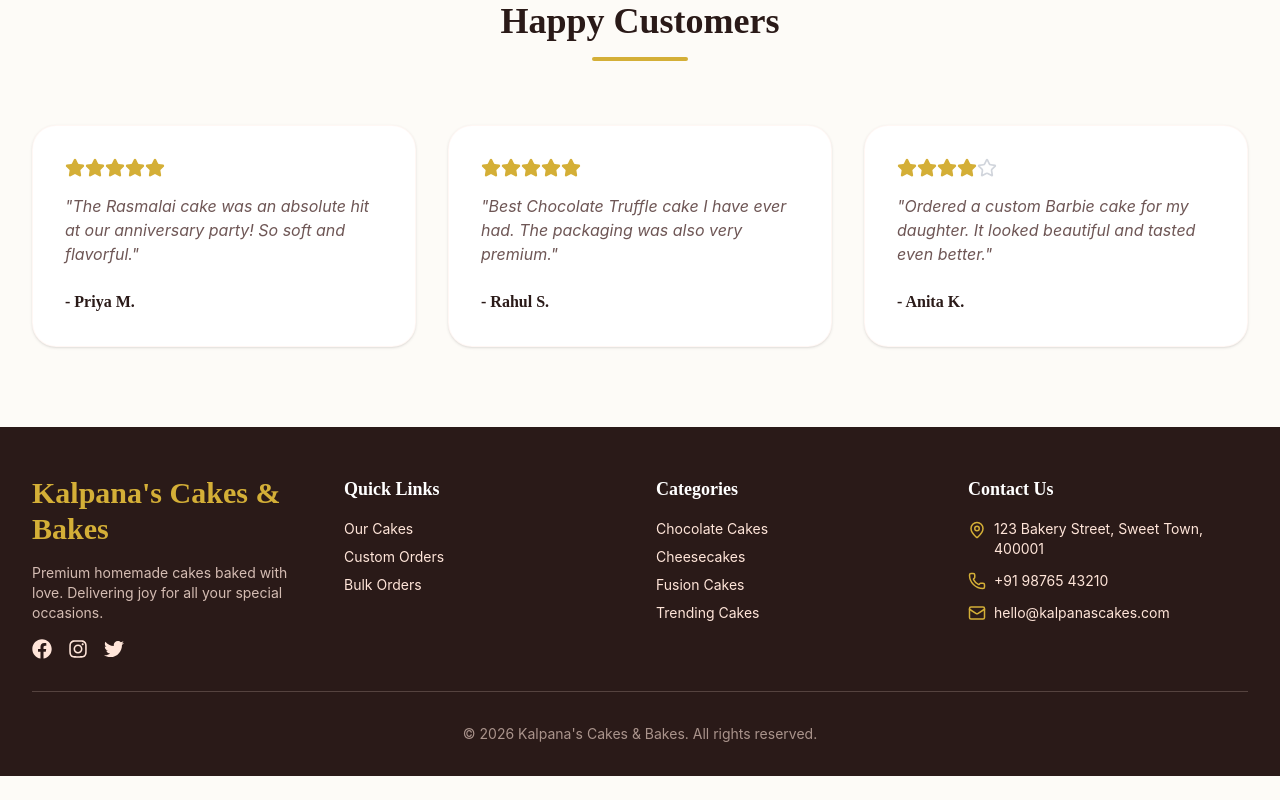
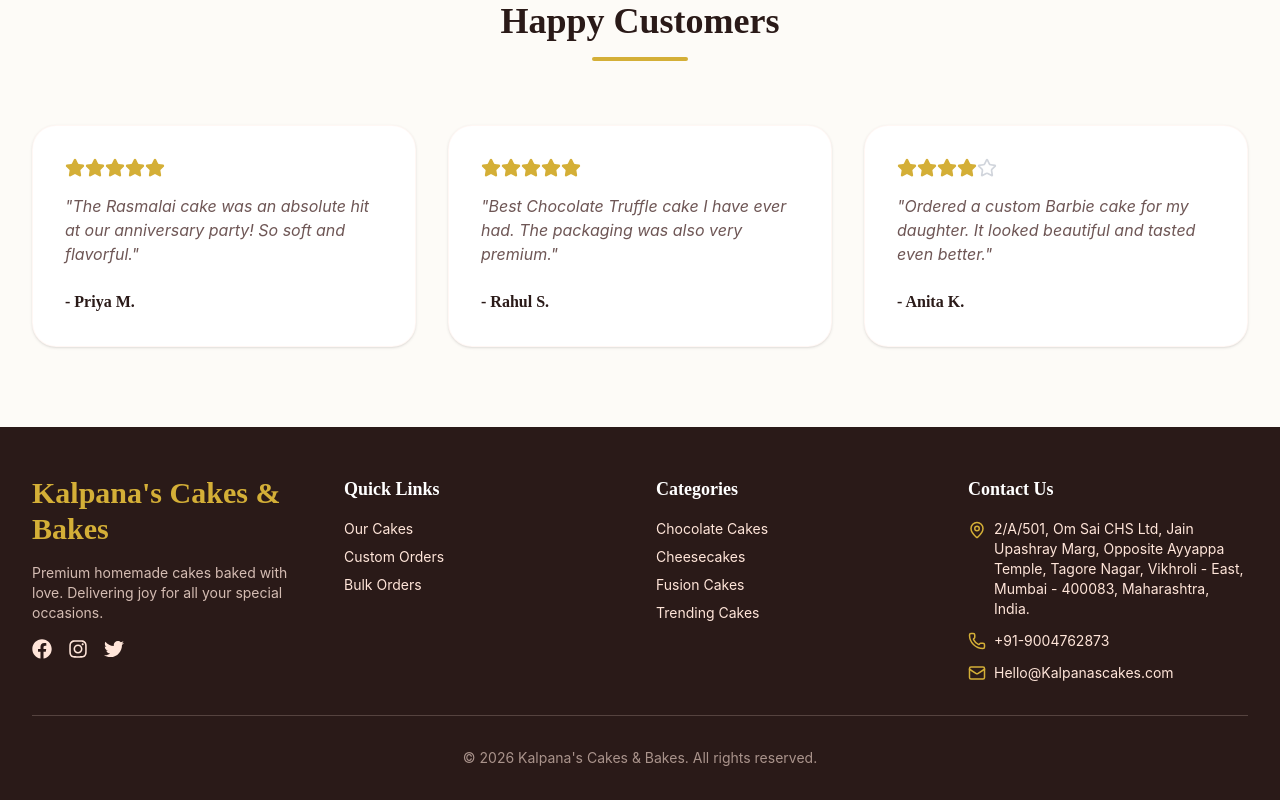
Before and after one commit to kalpanascakesandbakes-tech/kalpanascakesandbakes, a React (Vite) app: page / in a window 1280 px wide. Shown: the part 3295-4095 px from the top of the page. Before the commit the page ends 4071 px from the top, so only its background shows below. Built offline with nearby package versions, Linux system fonts and the light colour scheme.

Commit message:
Update contact details and address in Footer

```diff
--- a/src/components/layout/Footer.jsx
+++ b/src/components/layout/Footer.jsx
@@ -49,15 +49,15 @@ const Footer = () => {
             <ul className="space-y-3 text-sm">
               <li className="flex items-start gap-2">
                 <MapPin size={18} className="text-bakery-gold shrink-0 mt-0.5" />
-                <span>123 Bakery Street, Sweet Town, 400001</span>
+                <span>2/A/501, Om Sai CHS Ltd, Jain Upashray Marg, Opposite Ayyappa Temple, Tagore Nagar, Vikhroli - East, Mumbai - 400083, Maharashtra, India.</span>
               </li>
               <li className="flex items-center gap-2">
                 <Phone size={18} className="text-bakery-gold shrink-0" />
-                <span>+91 98765 43210</span>
+                <span> +91-9004762873</span>
               </li>
               <li className="flex items-center gap-2">
                 <Mail size={18} className="text-bakery-gold shrink-0" />
-                <span>hello@kalpanascakes.com</span>
+                <span>Hello@Kalpanascakes.com</span>
               </li>
             </ul>
           </div>
```
